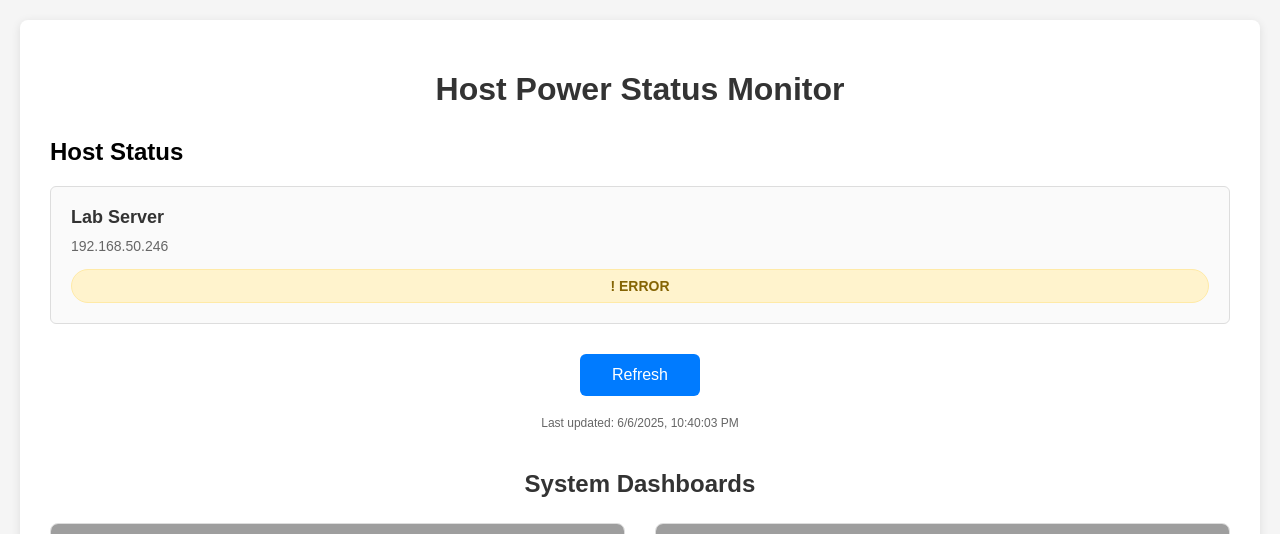
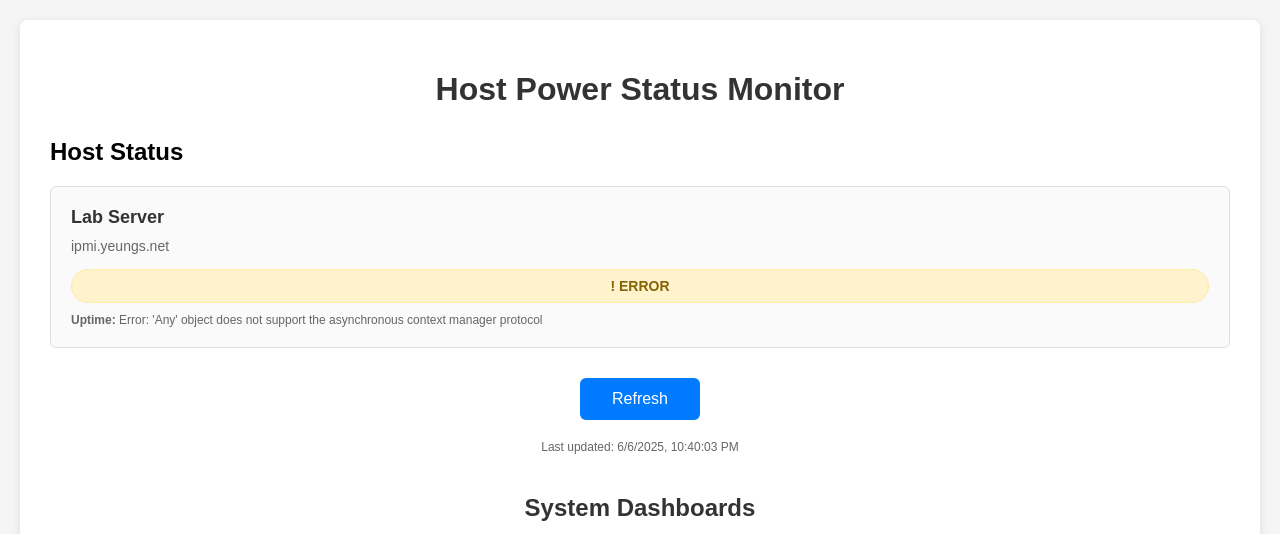
Before and after one commit to samsyeung/homelab, a Flask app: page / in a window 1280 px wide. Shown: the top 534 px of the page. Run offline with Flask 3, Linux system fonts and the light colour scheme; grey boxes are pictures that could not be loaded.

Commit message:
Add SSH uptime monitoring and improve config structure
- Add SSH uptime display via asynchronous connections
- Restructure host config keys with ipmi_ and ssh_ prefixes
- Add configurable SSH timeout (default 10s)
- Use ThreadPoolExecutor for parallel SSH connections
- Update UI to display host uptime information
- Add asyncssh dependency for SSH functionality
- Update documentation for new SSH configuration

🤖 Generated with [Claude Code](https://claude.ai/code)

Co-Authored-By: Claude <noreply@anthropic.com>

```diff
--- a/mycontrol/app.py
+++ b/mycontrol/app.py
@@ -6,6 +6,9 @@ import json
 import logging
 import os
 import time
+import asyncio
+import asyncssh
+from concurrent.futures import ThreadPoolExecutor
 from urllib.parse import urlparse, parse_qs, urlencode, urlunparse
 from pathlib import Path
 from logging.handlers import RotatingFileHandler
@@ -163,11 +166,47 @@ def power_on_host(hostname, username, password, ipmitool_path='ipmitool'):
         app.logger.error(f"Error powering on {hostname}: {e}")
         return {'success': False, 'message': f'Error: {str(e)}'}
 
+async def get_ssh_uptime(ssh_host, ssh_username, ssh_password, timeout=10):
+    """Get uptime via SSH connection"""
+    try:
+        async with asyncssh.connect(
+            ssh_host,
+            username=ssh_username,
+            password=ssh_password,
+            known_hosts=None,
+            client_keys=None
+        ) as conn:
+            result = await asyncio.wait_for(
+                conn.run('uptime', check=True),
+                timeout=timeout
+            )
+            return result.stdout.strip()
+    except asyncio.TimeoutError:
+        return 'SSH timeout'
+    except asyncssh.Error as e:
+        return f'SSH error: {str(e)}'
+    except Exception as e:
+        return f'Error: {str(e)}'
+
+def get_uptime_sync(ssh_host, ssh_username, ssh_password, timeout=10):
+    """Synchronous wrapper for async SSH uptime"""
+    try:
+        loop = asyncio.new_event_loop()
+        asyncio.set_event_loop(loop)
+        return loop.run_until_complete(
+            get_ssh_uptime(ssh_host, ssh_username, ssh_password, timeout)
+        )
+    except Exception as e:
+        return f'Error: {str(e)}'
+    finally:
+        loop.close()
+
 @app.route('/')
 def index():
     config = load_config()
     hosts = config.get('hosts', [])
     ipmitool_path = config.get('ipmitool_path', 'ipmitool')
+    ssh_timeout = config.get('ssh_timeout', 10)
     grafana_dashboards = config.get('grafana_dashboard_urls', [])
 
     # Update Grafana URL time parameters for all dashboards
@@ -180,23 +219,54 @@ def index():
         }
         updated_dashboards.append(updated_dashboard)
 
-    host_status = []
-    for host in hosts:
-        hostname = host.get('hostname')
-        username = host.get('username')
-        password = host.get('password')
-        name = host.get('name', hostname)
+    # Use ThreadPoolExecutor to run SSH commands in parallel
+    with ThreadPoolExecutor(max_workers=len(hosts)) as executor:
+        host_status = []
+        futures = []
 
-        if hostname and username and password:
-            status = get_power_status(hostname, username, password, ipmitool_path)
-        else:
-            status = 'config_error'
+        for host in hosts:
+            ipmi_host = host.get('ipmi_host')
+            ipmi_username = host.get('ipmi_username')
+            ipmi_password = host.get('ipmi_password')
+            ssh_host = host.get('ssh_host')
+            ssh_username = host.get('ssh_username')
+            ssh_password = host.get('ssh_password')
+            name = host.get('name', ipmi_host or ssh_host)
 
-        host_status.append({
-            'name': name,
-            'hostname': hostname,
-            'status': status
-        })
+            # Get power status
+            if ipmi_host and ipmi_username and ipmi_password:
+                power_status = get_power_status(ipmi_host, ipmi_username, ipmi_password, ipmitool_path)
+            else:
+                power_status = 'config_error'
+
+            # Submit SSH uptime task
+            if ssh_host and ssh_username and ssh_password:
+                uptime_future = executor.submit(get_uptime_sync, ssh_host, ssh_username, ssh_password, ssh_timeout)
+            else:
+                uptime_future = None
+
+            futures.append((host, power_status, uptime_future))
+
+        # Collect results
+        for host, power_status, uptime_future in futures:
+            ipmi_host = host.get('ipmi_host')
+            ssh_host = host.get('ssh_host')
+            name = host.get('name', ipmi_host or ssh_host)
+
+            if uptime_future:
+                try:
+                    uptime = uptime_future.result(timeout=ssh_timeout + 1)
+                except Exception as e:
+                    uptime = f'Error: {str(e)}'
+            else:
+                uptime = 'No SSH config'
+
+            host_status.append({
+                'name': name,
+                'hostname': ipmi_host or ssh_host,
+                'status': power_status,
+                'uptime': uptime
+            })
 
     refresh_interval = config.get('refresh_interval', 30)
 
@@ -207,24 +277,56 @@ def api_status():
     config = load_config()
     hosts = config.get('hosts', [])
     ipmitool_path = config.get('ipmitool_path', 'ipmitool')
+    ssh_timeout = config.get('ssh_timeout', 10)
 
-    host_status = []
-    for host in hosts:
-        hostname = host.get('hostname')
-        username = host.get('username')
-        password = host.get('password')
-        name = host.get('name', hostname)
+    # Use ThreadPoolExecutor to run SSH commands in parallel
+    with ThreadPoolExecutor(max_workers=len(hosts)) as executor:
+        host_status = []
+        futures = []
 
-        if hostname and username and password:
-            status = get_power_status(hostname, username, password, ipmitool_path)
-        else:
-            status = 'config_error'
+        for host in hosts:
+            ipmi_host = host.get('ipmi_host')
+            ipmi_username = host.get('ipmi_username')
+            ipmi_password = host.get('ipmi_password')
+            ssh_host = host.get('ssh_host')
+            ssh_username = host.get('ssh_username')
+            ssh_password = host.get('ssh_password')
+            name = host.get('name', ipmi_host or ssh_host)
 
-        host_status.append({
-            'name': name,
-            'hostname': hostname,
-            'status': status
-        })
+            # Get power status
+            if ipmi_host and ipmi_username and ipmi_password:
+                power_status = get_power_status(ipmi_host, ipmi_username, ipmi_password, ipmitool_path)
+            else:
+                power_status = 'config_error'
+
+            # Submit SSH uptime task
+            if ssh_host and ssh_username and ssh_password:
+                uptime_future = executor.submit(get_uptime_sync, ssh_host, ssh_username, ssh_password, ssh_timeout)
+            else:
+                uptime_future = None
+
+            futures.append((host, power_status, uptime_future))
+
+        # Collect results
+        for host, power_status, uptime_future in futures:
+            ipmi_host = host.get('ipmi_host')
+            ssh_host = host.get('ssh_host')
+            name = host.get('name', ipmi_host or ssh_host)
+
+            if uptime_future:
+                try:
+                    uptime = uptime_future.result(timeout=ssh_timeout + 1)
+                except Exception as e:
+                    uptime = f'Error: {str(e)}'
+            else:
+                uptime = 'No SSH config'
+
+            host_status.append({
+                'name': name,
+                'hostname': ipmi_host or ssh_host,
+                'status': power_status,
+                'uptime': uptime
+            })
 
     return jsonify({'hosts': host_status})
 
@@ -237,7 +339,7 @@ def api_power_on(hostname):
     # Find the host in config
     target_host = None
     for host in hosts:
-        if host.get('hostname') == hostname:
+        if host.get('ipmi_host') == hostname:
             target_host = host
             break
 
@@ -245,14 +347,14 @@ def api_power_on(hostname):
         return jsonify({'success': False, 'message': 'Host not found in configuration'}), 404
 
     # Extract credentials
-    username = target_host.get('username')
-    password = target_host.get('password')
+    ipmi_username = target_host.get('ipmi_username')
+    ipmi_password = target_host.get('ipmi_password')
 
-    if not username or not password:
+    if not ipmi_username or not ipmi_password:
         return jsonify({'success': False, 'message': 'Missing credentials in configuration'}), 400
 
     # Attempt to power on
-    result = power_on_host(hostname, username, password, ipmitool_path)
+    result = power_on_host(hostname, ipmi_username, ipmi_password, ipmitool_path)
 
     if result['success']:
         return jsonify(result), 200
--- a/mycontrol/config.json
+++ b/mycontrol/config.json
@@ -1,6 +1,7 @@
 {
   "port": 5010,
   "refresh_interval": 30,
+  "ssh_timeout": 10,
   "ipmitool_path": "ipmitool",
   "grafana_dashboard_urls": [
     {
@@ -19,9 +20,12 @@
   "hosts": [
     {
       "name": "Lab Server",
-      "hostname": "192.168.50.246",
-      "username": "admin",
-      "password": "samyeung"
+      "ipmi_host": "ipmi.yeungs.net",
+      "ipmi_username": "admin",
+      "ipmi_password": "samyeung",
+      "ssh_host": "lab.yeungs.net",
+      "ssh_username": "sam",
+      "ssh_password": "samyeung"
     }
   ]
 }
--- a/mycontrol/requirements.txt
+++ b/mycontrol/requirements.txt
@@ -1 +1,2 @@
 Flask==2.3.3
+asyncssh
--- a/mycontrol/templates/index.html
+++ b/mycontrol/templates/index.html
@@ -156,6 +156,12 @@
             background-color: #6c757d;
             cursor: not-allowed;
         }
+        .uptime {
+            margin-top: 10px;
+            font-size: 12px;
+            color: #666;
+            word-wrap: break-word;
+        }
     </style>
 </head>
 <body>
@@ -184,6 +190,9 @@
                             {% else %}
                                 ? Unknown
                             {% endif %}
+                        </div>
+                        <div class="uptime">
+                            <strong>Uptime:</strong> {{ host.uptime }}
                         </div>
                         {% if host.status == 'off' %}
                         <button class="power-on-btn" onclick="powerOnHost('{{ host.hostname }}', this)">
```
Also changed, not shown: mycontrol/README.md.
